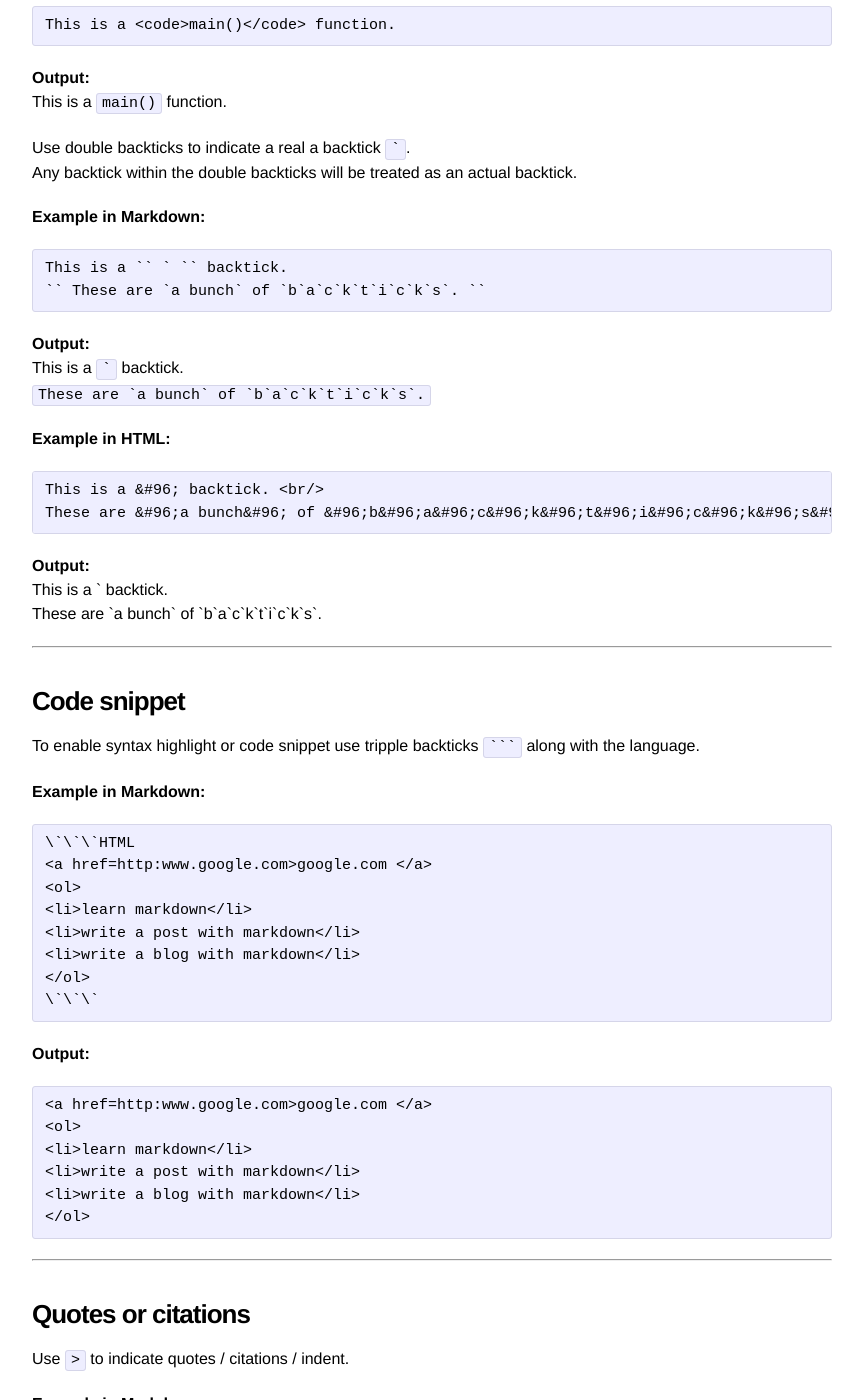
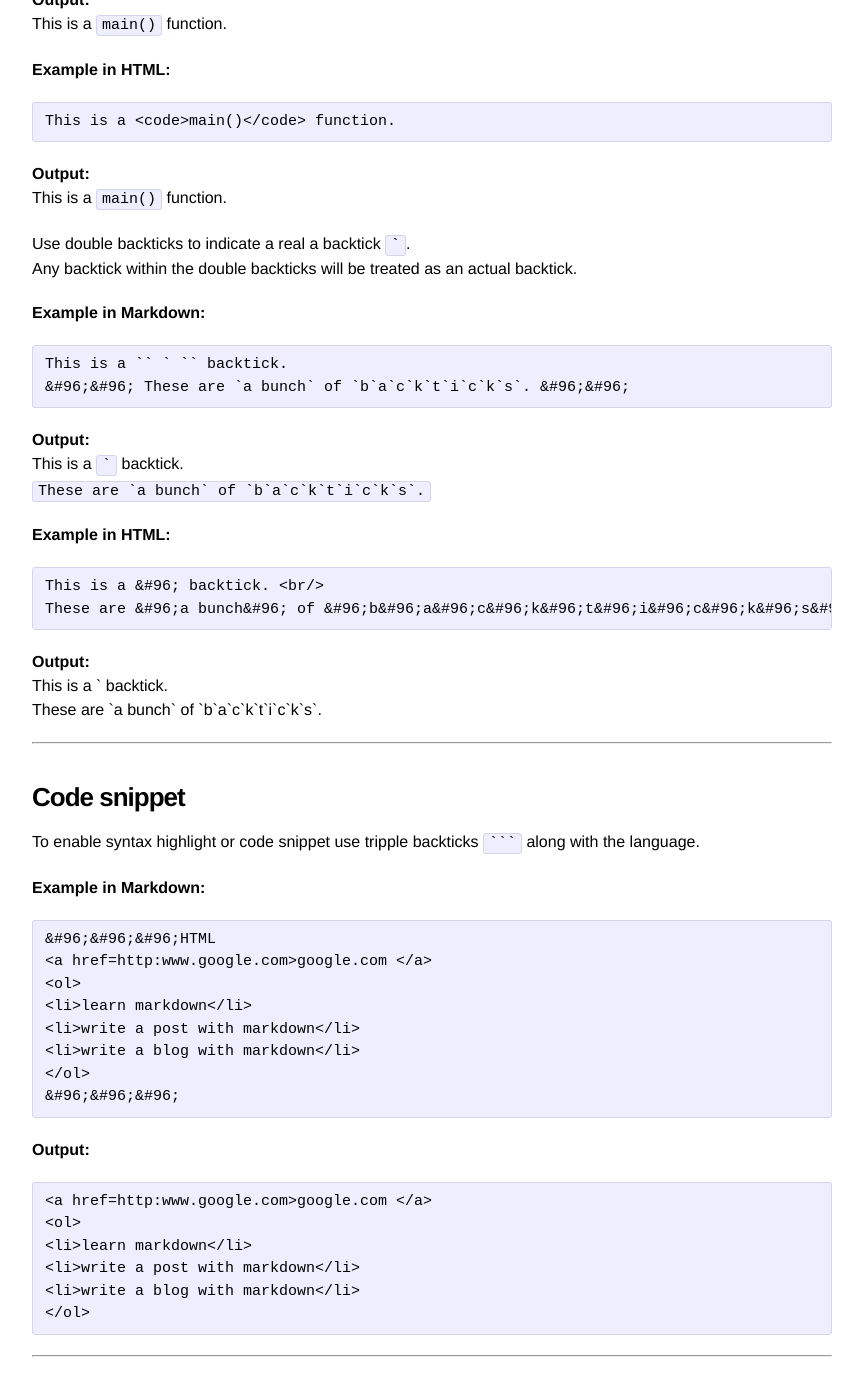
Before and after one commit to irvinleegc/irvinleegc.github.io, a Jekyll site: the page built from _posts/2017-01-09-Markdown-Syntax.md, in a window 1280 px wide and 1400 px high, scrolled down 4564 px. Shown: the whole window, without its empty margins (208-1071 px from the left). Built offline with Jekyll 4.4.1, drawn with Linux system fonts in a browser that asks for light colours; some of the changed text lies outside the part shown.

Commit message:
Update 2017-01-09-Markdown-Syntax.md

````diff
--- a/_posts/2017-01-09-Markdown-Syntax.md
+++ b/_posts/2017-01-09-Markdown-Syntax.md
@@ -169,7 +169,7 @@ To do list:
 -------------------
 
 ### **Code**
-To indicate codes, use backtick <code> ` </code>.
+To indicate codes, use backtick <code>`</code>.
 
 **Example in Markdown:**
 ``` Markdown
@@ -191,7 +191,7 @@ Any backtick within the double backticks will be treated as an actual backtick.
 **Example in Markdown:**
 ```Markdown
 This is a `` ` `` backtick.
-`` These are `a bunch` of `b`a`c`k`t`i`c`k`s`. ``
+&#96;&#96; These are `a bunch` of `b`a`c`k`t`i`c`k`s`. &#96;&#96;
 ```
 **Output:**
 This is a `` ` `` backtick.
@@ -214,14 +214,14 @@ To enable syntax highlight or code snippet use tripple backticks <code>```</code
 
 **Example in Markdown:**
 ```Markdown
-\`\`\`HTML
+&#96;&#96;&#96;HTML
 <a href=http:www.google.com>google.com </a>
 <ol>
 <li>learn markdown</li>
 <li>write a post with markdown</li>
 <li>write a blog with markdown</li>
 </ol>
-\`\`\`
+&#96;&#96;&#96;
 ```
 **Output:**
 ```HTML
````
